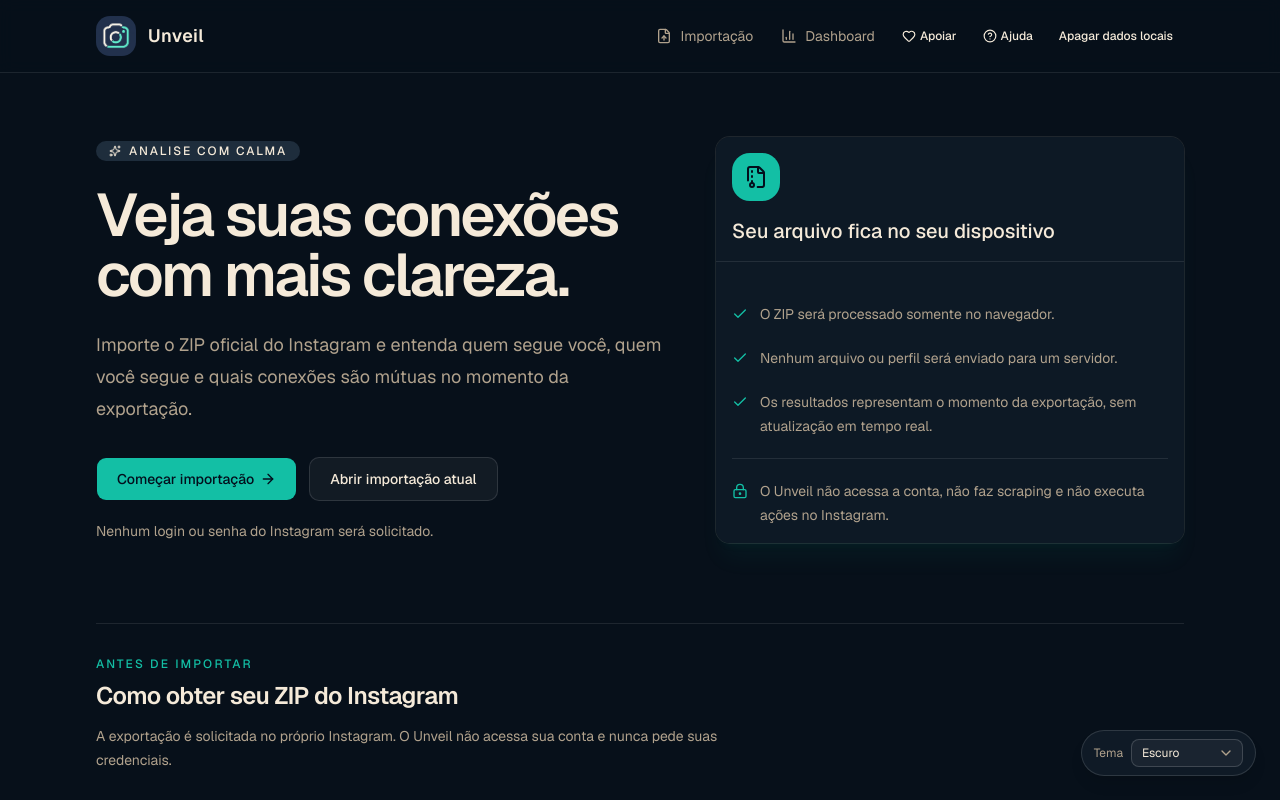
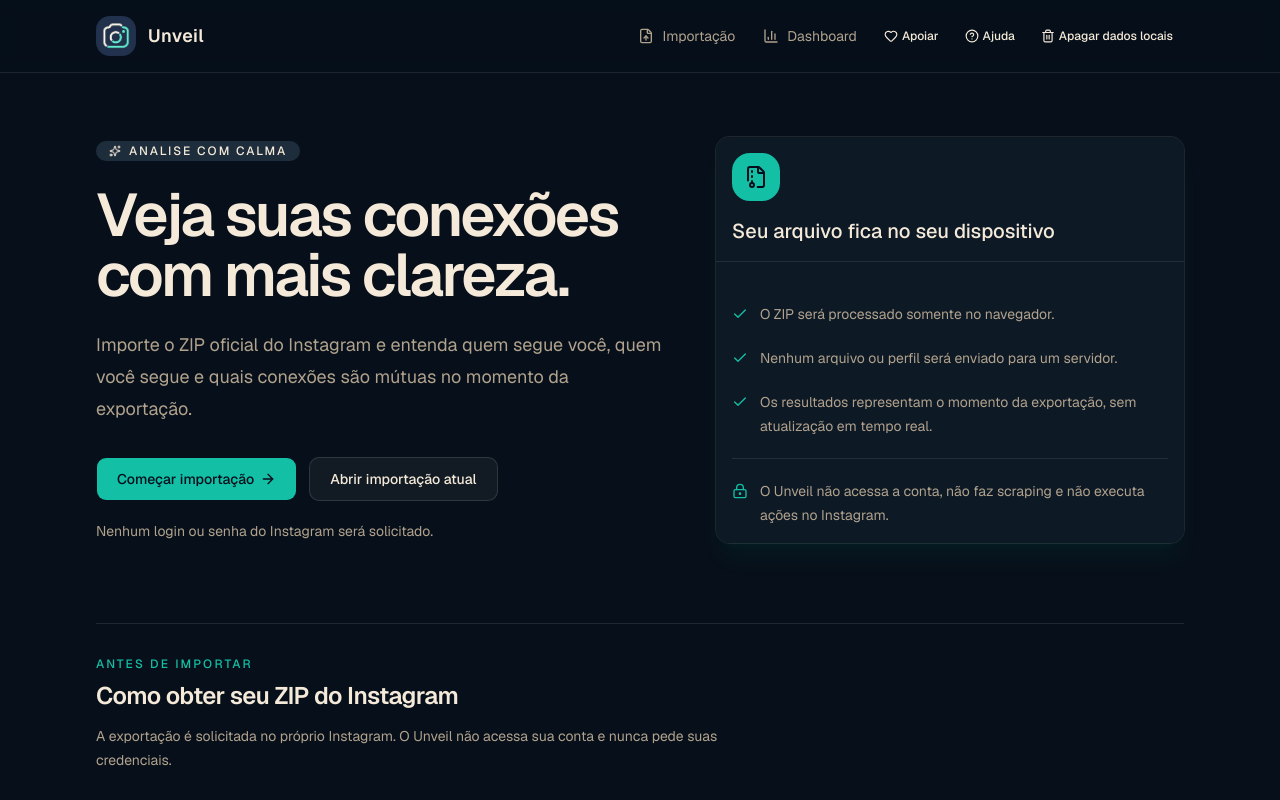
Before and after one commit to heldsonluiz/ig-matcher, a Next.js app: page / in a window 1280 px wide. Shown: the top 800 px of the page. Built offline with nearby package versions, Linux system fonts and the light colour scheme.

Commit message:
refactor: remove theme selection

```diff
--- a/src/app/layout.tsx
+++ b/src/app/layout.tsx
@@ -1,7 +1,6 @@
 import type { Metadata } from "next";
 import { Geist, Geist_Mono } from "next/font/google";
 import { AppShell } from "@/components/app-shell/app-shell";
-import { ThemeProvider } from "@/components/app-shell/theme-provider";
 import "./globals.css";
 
 const geistSans = Geist({
@@ -34,9 +33,7 @@ export default function RootLayout({ children }: LayoutProps<"/">) {
       suppressHydrationWarning
     >
       <body className="min-h-full">
-        <ThemeProvider>
-          <AppShell>{children}</AppShell>
-        </ThemeProvider>
+        <AppShell>{children}</AppShell>
       </body>
     </html>
   );
--- a/src/components/app-shell/clear-local-data.tsx
+++ b/src/components/app-shell/clear-local-data.tsx
@@ -11,7 +11,7 @@ import {
   DialogDescription,
   DialogFooter,
 } from "@/components/ui/dialog";
-import { themeStorageKey } from "./theme-provider";
+import { Trash } from "lucide-react";
 
 export function ClearLocalData() {
   const [open, setOpen] = useState(false);
@@ -25,7 +25,6 @@ export function ClearLocalData() {
     setError(false);
     try {
       await deleteSnapshotDatabase();
-      localStorage.removeItem(themeStorageKey);
       window.location.replace("/");
     } catch {
       setBusy(false);
@@ -44,6 +43,7 @@ export function ClearLocalData() {
           setOpen(true);
         }}
       >
+        <Trash aria-hidden="true" />
         Apagar dados locais
       </Button>
       <Dialog
@@ -55,9 +55,8 @@ export function ClearLocalData() {
         <DialogContent showCloseButton={false}>
           <DialogTitle>Apagar todos os dados locais?</DialogTitle>
           <DialogDescription>
-            A importação atual e a preferência de tema serão apagadas deste
-            navegador. Seu ZIP original não será alterado. Esta ação não pode
-            ser desfeita.
+            A importação atual será apagada deste navegador. Seu ZIP original
+            não será alterado. Esta ação não pode ser desfeita.
           </DialogDescription>
           <label htmlFor="clear-confirmation" className="text-sm font-medium">
             Digite APAGAR para confirmar
--- a/src/components/app-shell/theme-provider.tsx
+++ /dev/null
@@ -1,132 +0,0 @@
-"use client";
-
-import { useEffect, useSyncExternalStore, type ReactNode } from "react";
-import { Monitor, Moon, Sun } from "lucide-react";
-import {
-  Select,
-  SelectContent,
-  SelectGroup,
-  SelectItem,
-  SelectTrigger,
-  SelectValue,
-} from "@/components/ui/select";
-
-type Theme = "light" | "dark" | "system";
-
-// Identificador legado preservado para manter os dados existentes após a renomeação para Unveil.
-export const themeStorageKey = "instagram-matcher-theme";
-
-function getSystemTheme(): Exclude<Theme, "system"> {
-  return window.matchMedia("(prefers-color-scheme: dark)").matches
-    ? "dark"
-    : "light";
-}
-
-function applyTheme(theme: Theme) {
-  const resolvedTheme = theme === "system" ? getSystemTheme() : theme;
-  document.documentElement.classList.toggle("dark", resolvedTheme === "dark");
-  document.documentElement.classList.toggle("light", resolvedTheme === "light");
-  document.documentElement.dataset.theme = theme;
-}
-
-function readTheme(): Theme {
-  try {
-    const saved = window.localStorage.getItem(themeStorageKey);
-    return saved === "light" || saved === "dark" || saved === "system"
-      ? saved
-      : "dark";
-  } catch {
-    return "dark";
-  }
-}
-
-function subscribeTheme(callback: () => void) {
-  window.addEventListener("storage", callback);
-  window.addEventListener("theme-change", callback);
-  return () => {
-    window.removeEventListener("storage", callback);
-    window.removeEventListener("theme-change", callback);
-  };
-}
-
-export function ThemeProvider({ children }: { children: ReactNode }) {
-  const theme = useSyncExternalStore<Theme>(
-    subscribeTheme,
-    readTheme,
-    () => "dark",
-  );
-  useEffect(() => {
-    applyTheme(theme);
-    const mediaQuery = window.matchMedia("(prefers-color-scheme: dark)");
-    const onSystemChange = () => {
-      if (theme === "system") applyTheme(theme);
-    };
-    mediaQuery.addEventListener("change", onSystemChange);
-    return () => mediaQuery.removeEventListener("change", onSystemChange);
-  }, [theme]);
-
-  function updateTheme(nextTheme: Theme) {
-    window.localStorage.setItem(themeStorageKey, nextTheme);
-    window.dispatchEvent(new Event("theme-change"));
-  }
-
-  return (
-    <div data-theme-provider={theme}>
-      {children}
-      <ThemeControl theme={theme} onThemeChange={updateTheme} />
-    </div>
-  );
-}
-
-function ThemeControl({
-  theme,
-  onThemeChange,
-}: {
-  theme: Theme;
-  onThemeChange: (theme: Theme) => void;
-}) {
-  return (
-    <div className="fixed right-4 bottom-4 z-20 flex items-center gap-2 rounded-full border border-border bg-card/95 px-3 py-2 text-xs shadow-lg backdrop-blur sm:right-6 sm:bottom-6">
-      <label htmlFor="theme-select" className="text-muted-foreground">
-        Tema
-      </label>
-      <Select
-        value={theme}
-        onValueChange={(value) => {
-          if (value === "system" || value === "light" || value === "dark") {
-            onThemeChange(value);
-          }
-        }}
-        items={{ system: "Sistema", light: "Claro", dark: "Escuro" }}
-      >
-        <SelectTrigger
-          id="theme-select"
-          size="sm"
-          aria-label="Selecionar tema"
-          className="min-w-28 rounded-full text-xs"
-        >
-          <SelectValue />
-        </SelectTrigger>
-        <SelectContent
-          side="top"
-          align="end"
-          sideOffset={8}
-          alignItemWithTrigger={false}
-          className="motion-reduce:animate-none motion-reduce:transition-none"
-        >
-          <SelectGroup>
-            <SelectItem value="system">
-              <Monitor aria-hidden="true" /> Sistema
-            </SelectItem>
-            <SelectItem value="light">
-              <Sun aria-hidden="true" /> Claro
-            </SelectItem>
-            <SelectItem value="dark">
-              <Moon aria-hidden="true" /> Escuro
-            </SelectItem>
-          </SelectGroup>
-        </SelectContent>
-      </Select>
-    </div>
-  );
-}
```
Also changed, not shown: 2 other files (tests, documents, lock files or other folders).
